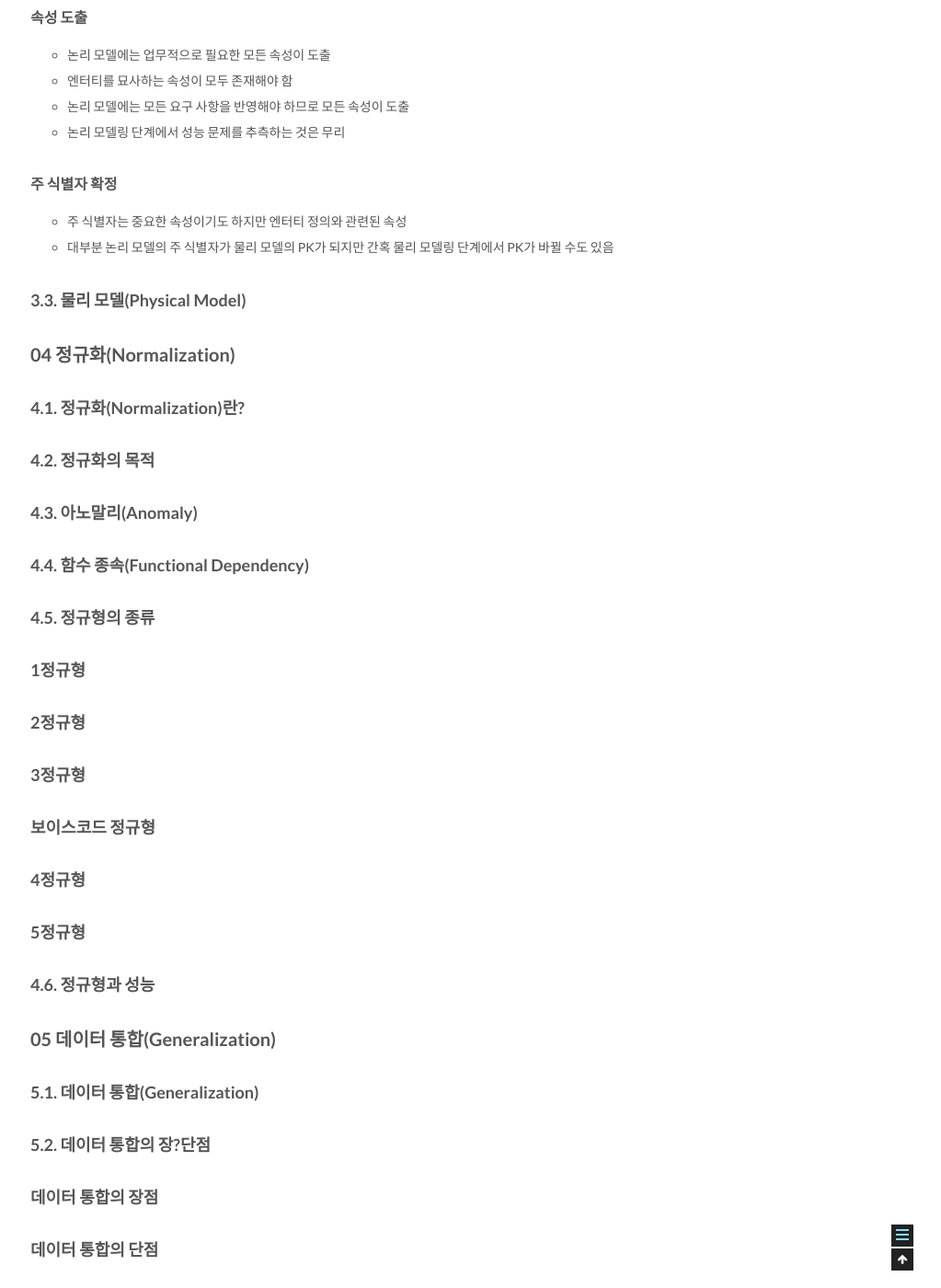
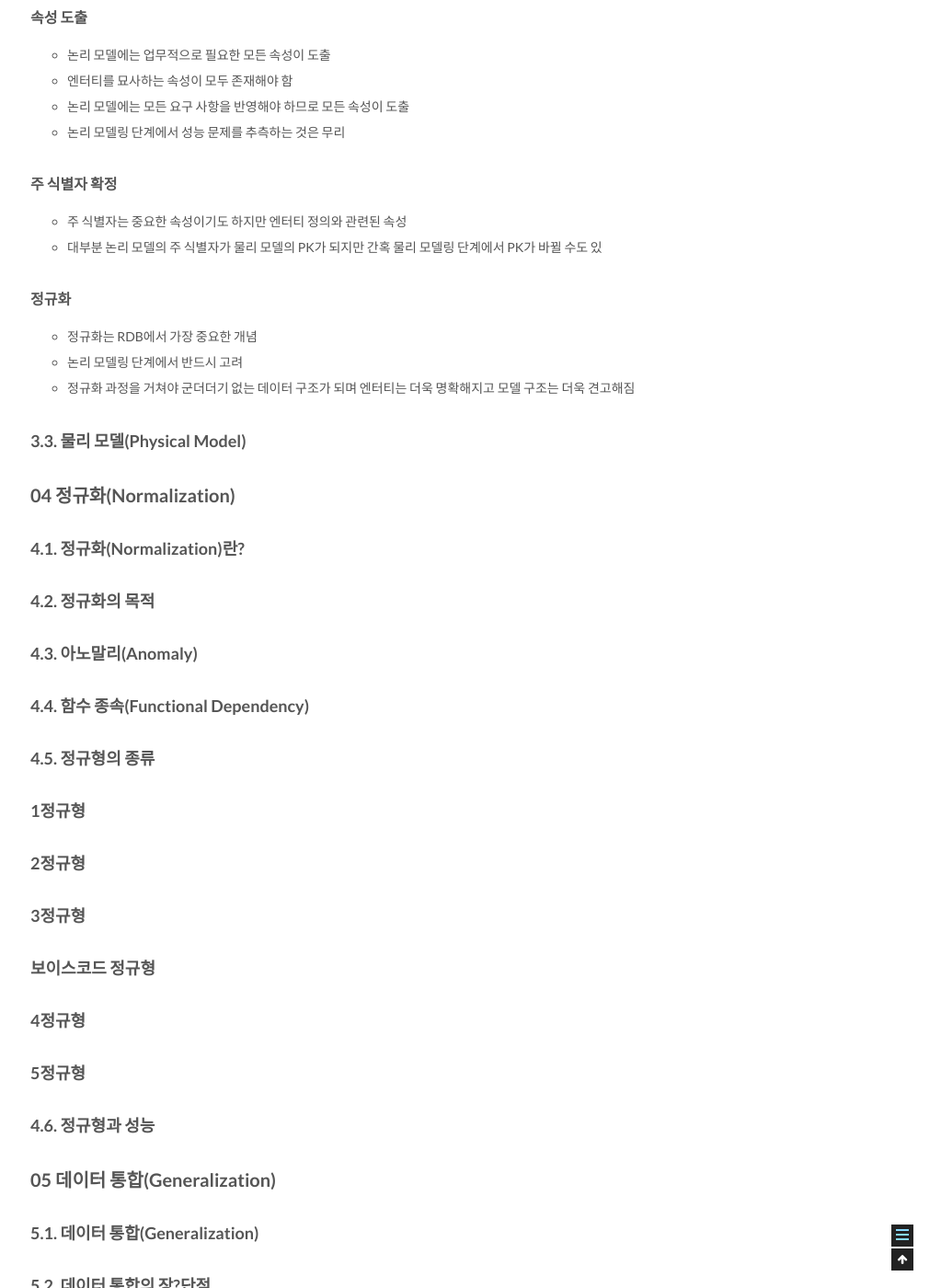
Before and after one commit to csj4032/csj4032.github.io, a Jekyll site: the page built from _posts/2018-05-02-관계형데이터모델링프리미엄가이드.md, in a window 1280 px wide and 1400 px high, scrolled down 8560 px. Shown: the whole window at 92% size, without its empty margins (257-1280 px from the left). Built offline with Jekyll 4.4.1, drawn with Linux system fonts in a browser that asks for light colours; comment, search, counter and statistics services are not loaded.

Commit message:
관계형 데이터 베이스 모델링 포스팅 수정

```diff
--- a/_posts/2018-05-02-관계형데이터모델링프리미엄가이드.md
+++ b/_posts/2018-05-02-관계형데이터모델링프리미엄가이드.md
@@ -262,7 +262,12 @@ comments: true
 
 #### 주 식별자 확정
 * 주 식별자는 중요한 속성이기도 하지만 엔터티 정의와 관련된 속성
-* 대부분 논리 모델의 주 식별자가 물리 모델의 PK가 되지만 간혹 물리 모델링 단계에서 PK가 바뀔 수도 있음
+* 대부분 논리 모델의 주 식별자가 물리 모델의 PK가 되지만 간혹 물리 모델링 단계에서 PK가 바뀔 수도 있
+
+#### 정규화
+* 정규화는 RDB에서 가장 중요한 개념
+* 논리 모델링 단계에서 반드시 고려
+* 정규화 과정을 거쳐야 군더더기 없는 데이터 구조가 되며 엔터티는 더욱 명확해지고 모델 구조는 더욱 견고해짐
 
 ### 3.3. 물리 모델(Physical Model)
 
```
